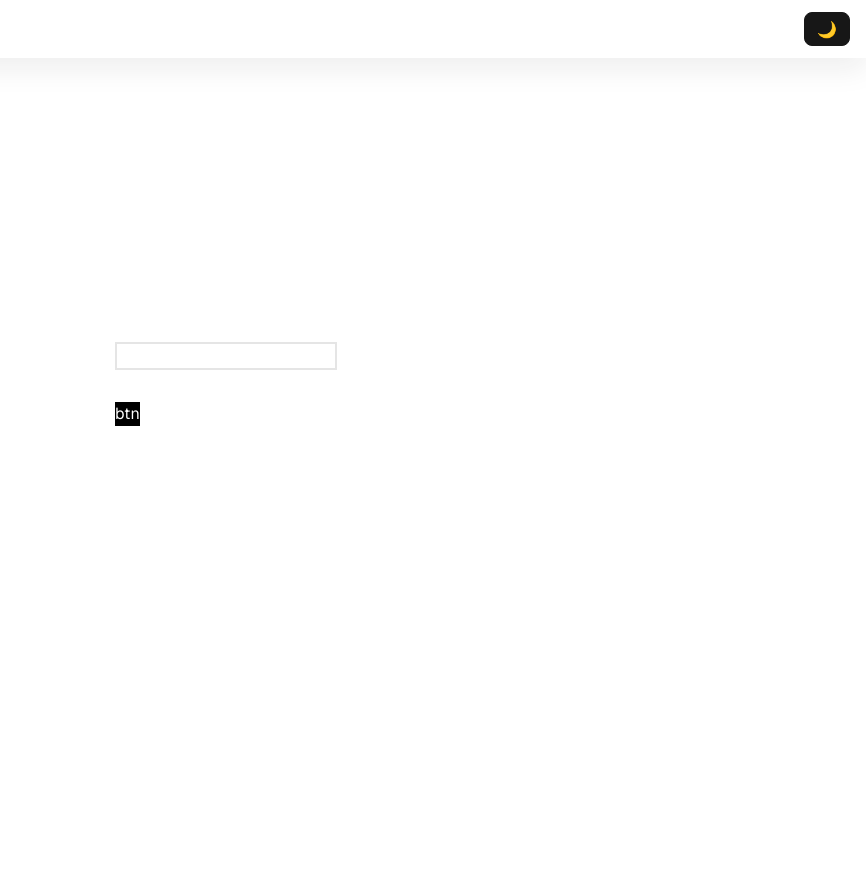
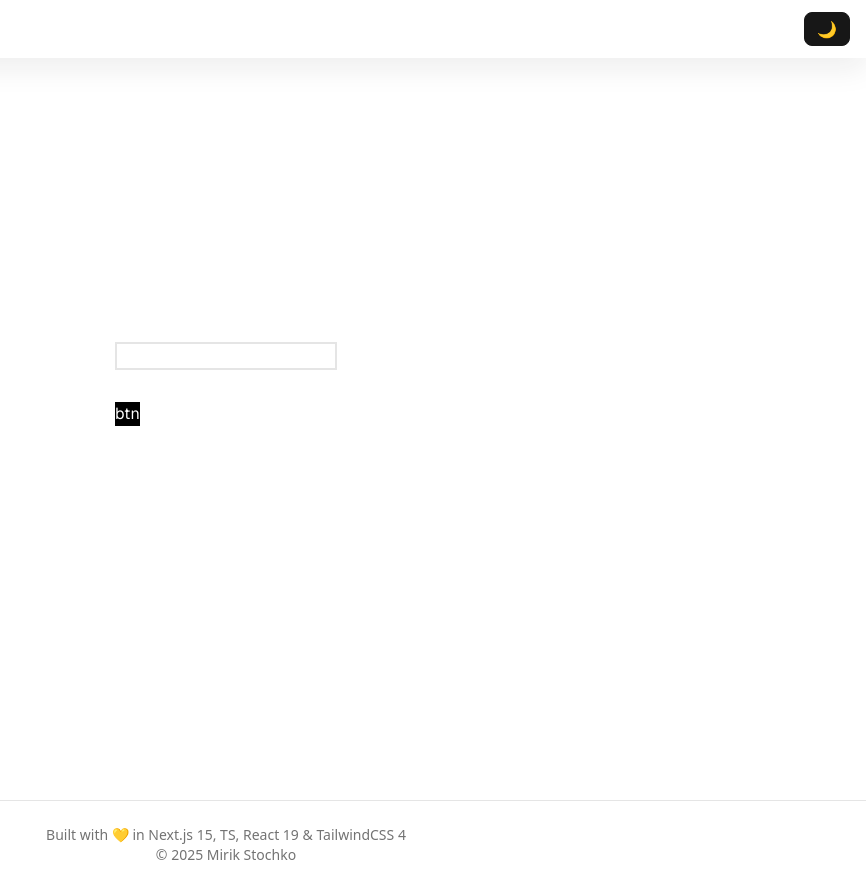
Before and after one commit to Mirik-ua/focus_board, a Next.js app: page / in a window 1280 px wide. Shown: the whole page, without its empty margins (414-1280 px from the left). Before the commit the page ends 800 px from the top, so only its background shows below. Built offline with nearby package versions, Linux system fonts and the light colour scheme.

Commit message:
add footer

```diff
--- a/src/app/layout.tsx
+++ b/src/app/layout.tsx
@@ -3,6 +3,7 @@ import { Geist, Geist_Mono } from 'next/font/google'
 import '@/styles/globals.css'
 import { Header } from '@/components/header'
 import { ThemeProvider } from '@/components/theme-provider'
+import { Footer } from '@/components/footer'
 
 const geistSans = Geist({
   variable: '--font-geist-sans',
@@ -33,6 +34,7 @@ export default function RootLayout({
         <ThemeProvider attribute="class">
           <Header />
           {children}
+          <Footer />
         </ThemeProvider>
       </body>
     </html>
--- /dev/null
+++ b/src/components/footer/index.tsx
@@ -0,0 +1,8 @@
+export const Footer = () => {
+  return (
+    <footer className="border-t py-6 px-6 text-center text-sm text-muted-foreground">
+      <p>Built with 💛 in Next.js 15, TS, React 19 & TailwindCSS 4</p>
+      <p>© 2025 Mirik Stochko</p>
+    </footer>
+  )
+}
```
